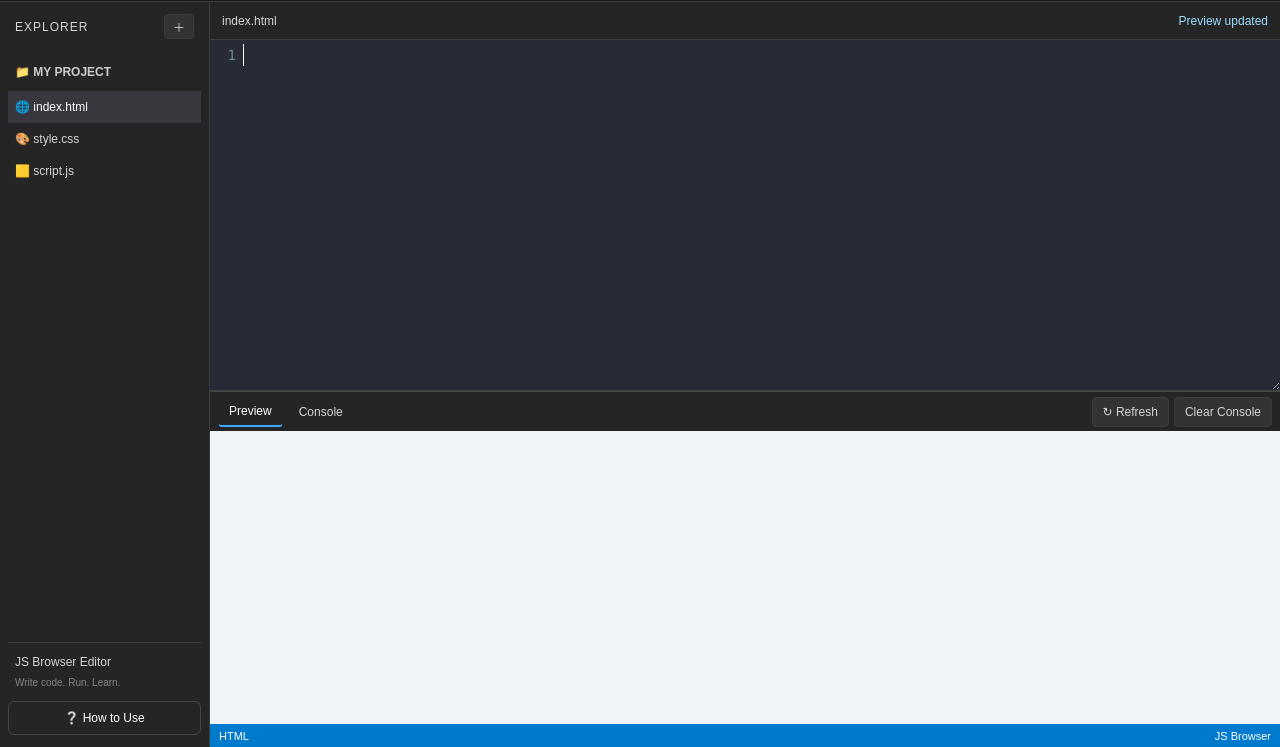
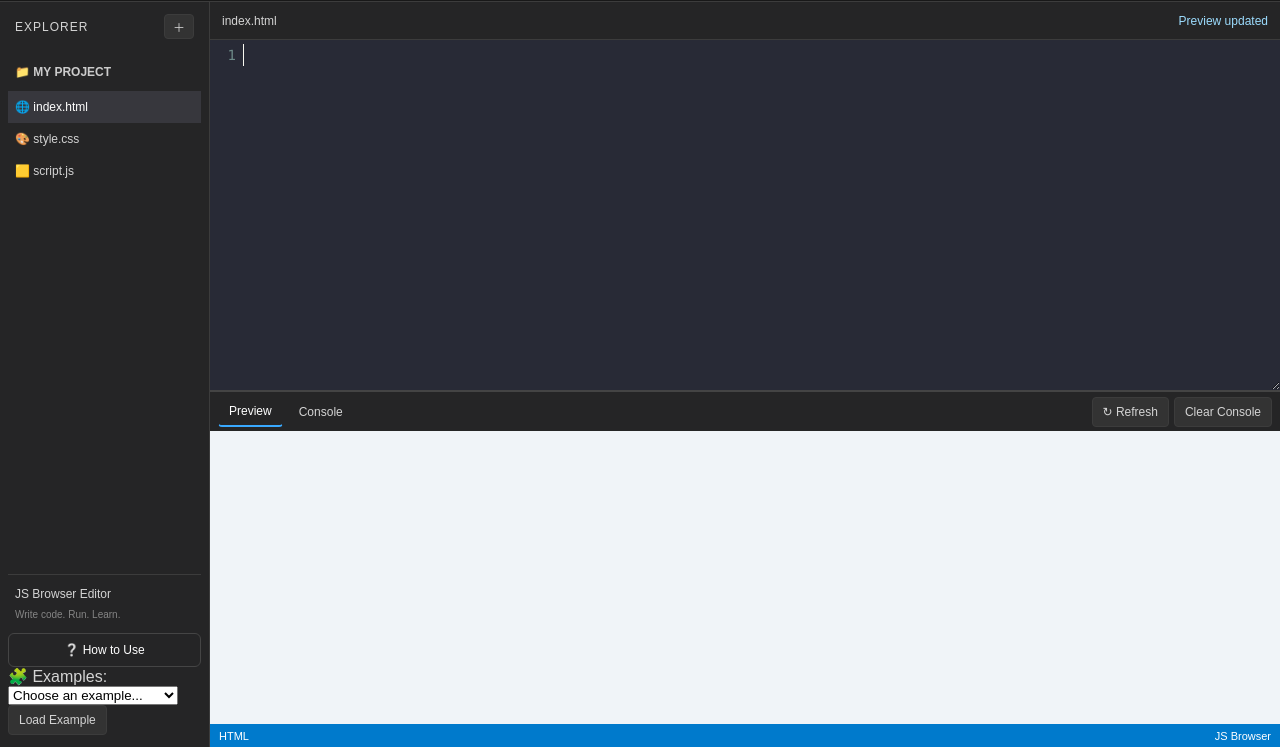
Before and after one commit to ssff46672-cmyk/js-browser, a website: page index.html in a window 1280 px wide. Shown: the part 53-800 px from the top of the page. Drawn offline with nearby package versions, Linux system fonts and the light colour scheme.

Commit message:
Update index.html

```diff
--- a/index.html
+++ b/index.html
@@ -77,6 +77,25 @@
     </ol>
     <button id="closeHelp" type="button">Close</button>
 </dialog>
+
+
+<div class="examples-toolbar">
+    <label for="examplesSelect">🧩 Examples:</label>
+
+    <select id="examplesSelect">
+        <option value="">Choose an example...</option>
+        <option value="calculator">Calculator</option>
+        <option value="todo">To-Do List</option>
+        <option value="clock">Digital Clock</option>
+        <option value="guess">Number Guessing Game</option>
+        <option value="portfolio">Portfolio Website</option>
+    </select>
+
+    <button id="loadExampleButton" type="button">
+        Load Example
+    </button>
+</div>
+
         </aside>
 
         <main class="main-area">
```
